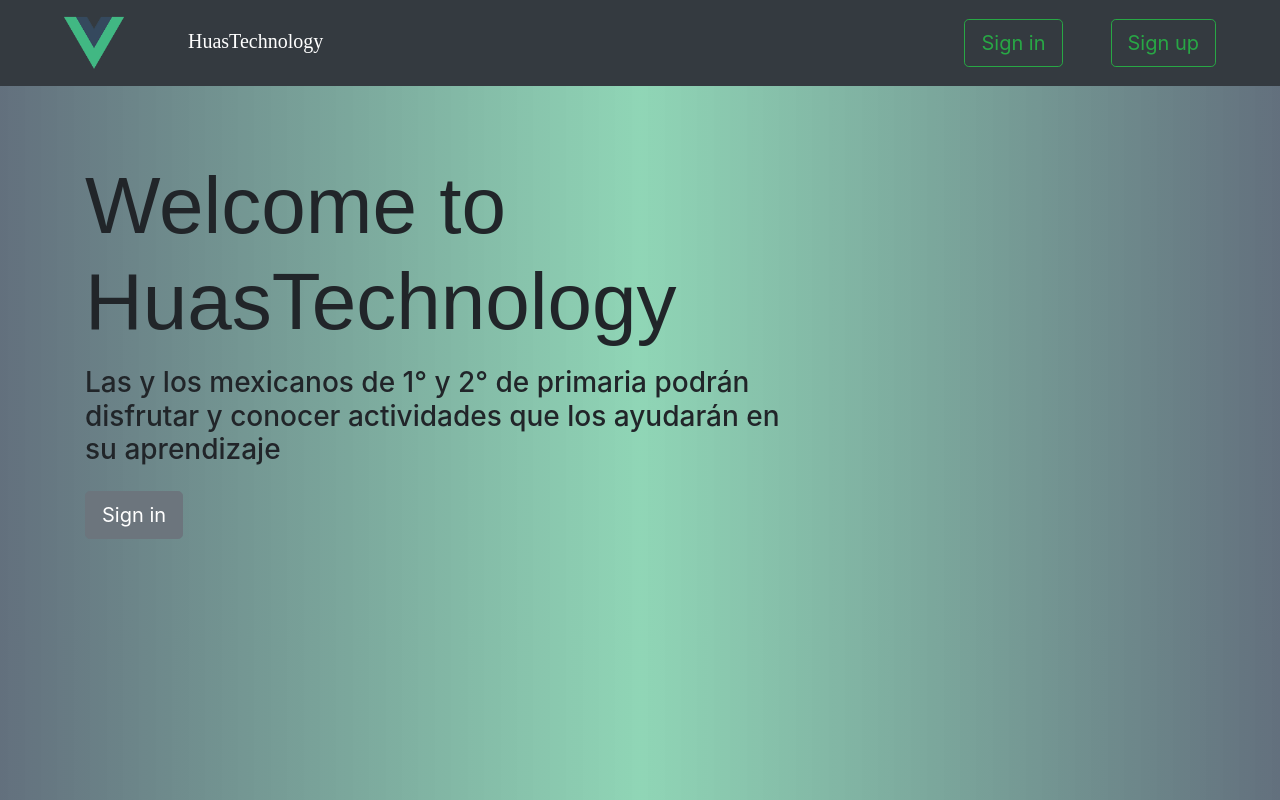
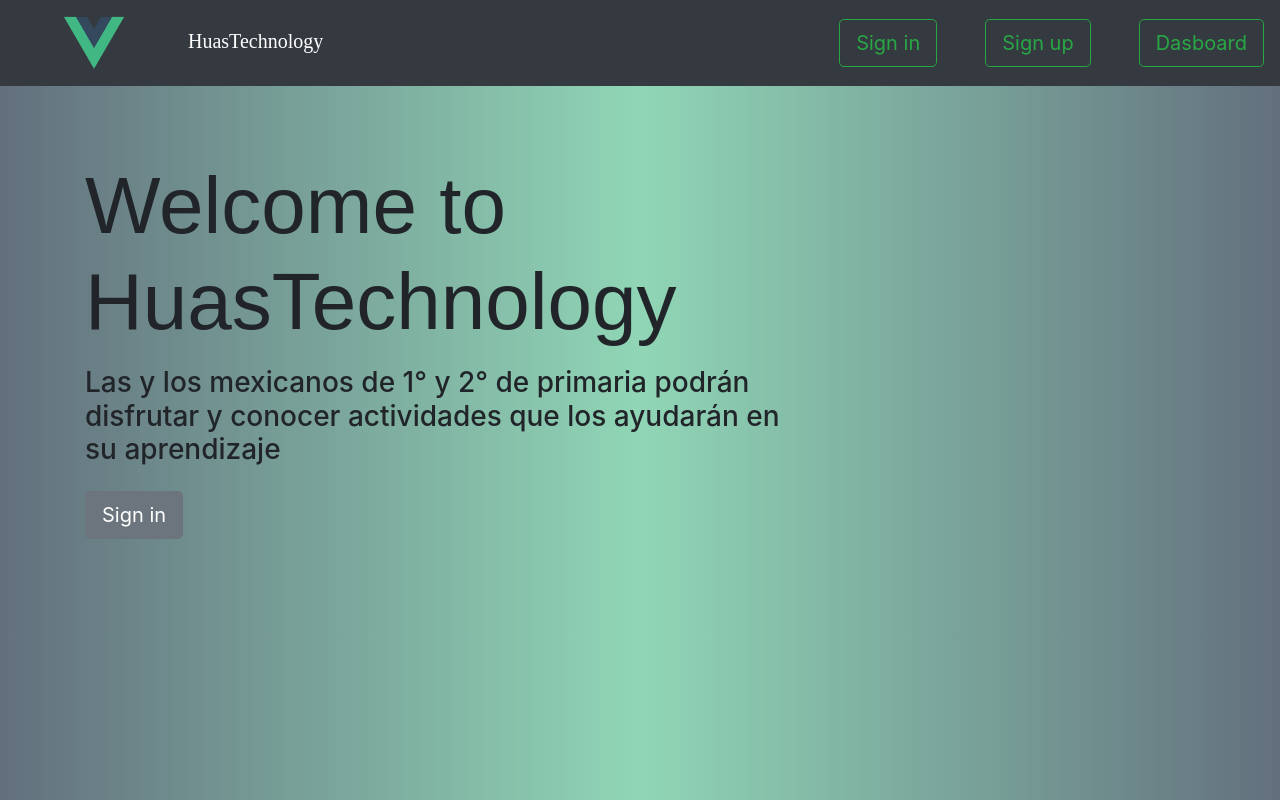
Before and after one commit to vicenteyah/interactive-book-Vuejs, a Vue app: page / in a window 1280 px wide. Built offline with nearby package versions, Linux system fonts and the light colour scheme.

Commit message:
Se agregó el botón para ir al dashboard

```diff
--- a/src/App.vue
+++ b/src/App.vue
@@ -9,6 +9,7 @@
       <form class="form-inline my-2 my-lg-0">
         <button class="btn btn-outline-success btn-lg my-2 mx-0" type="submit">Sign in</button>
         <router-link class="btn btn-outline-success btn-lg my-2 mx-5" to="/SignUp">Sign up</router-link>
+        <router-link class="btn btn-outline-success btn-lg my-2" to="/Dashboard">Dasboard</router-link>
       </form>
     </nav>
     <div>
```
